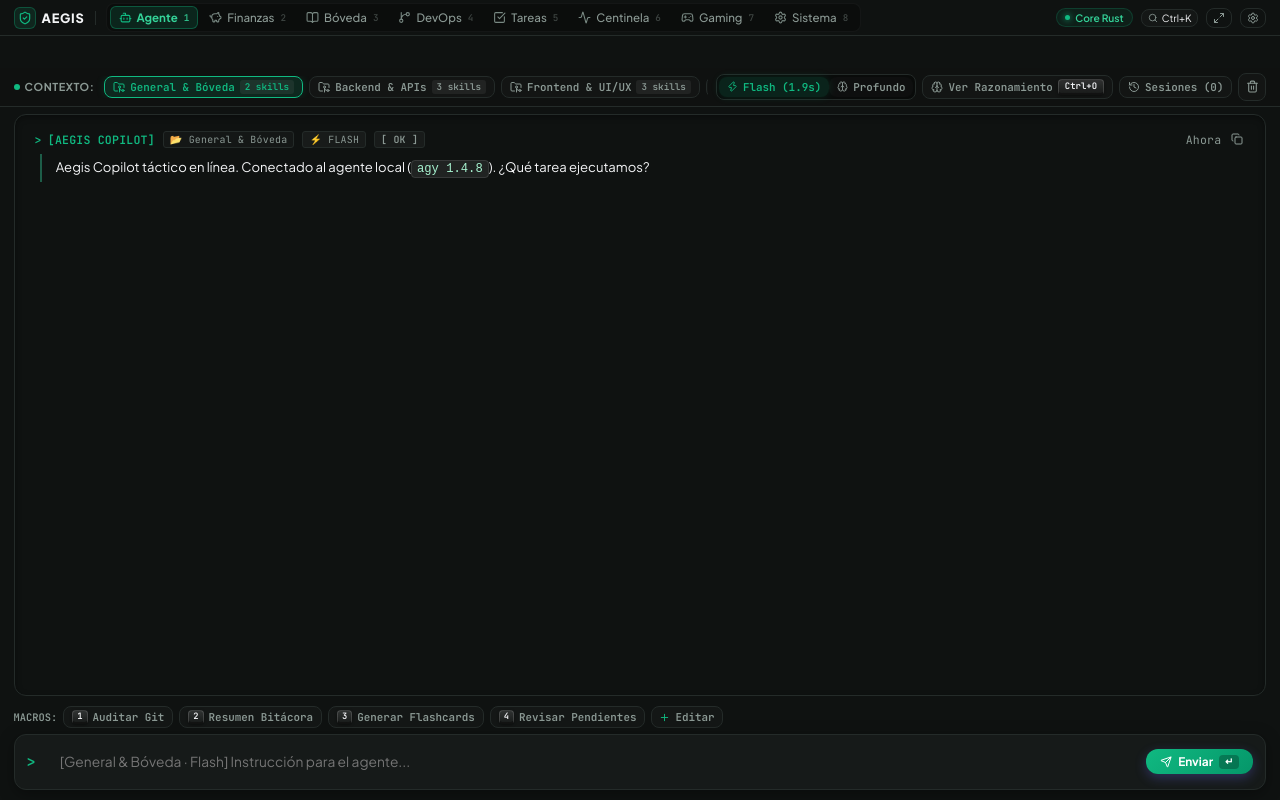
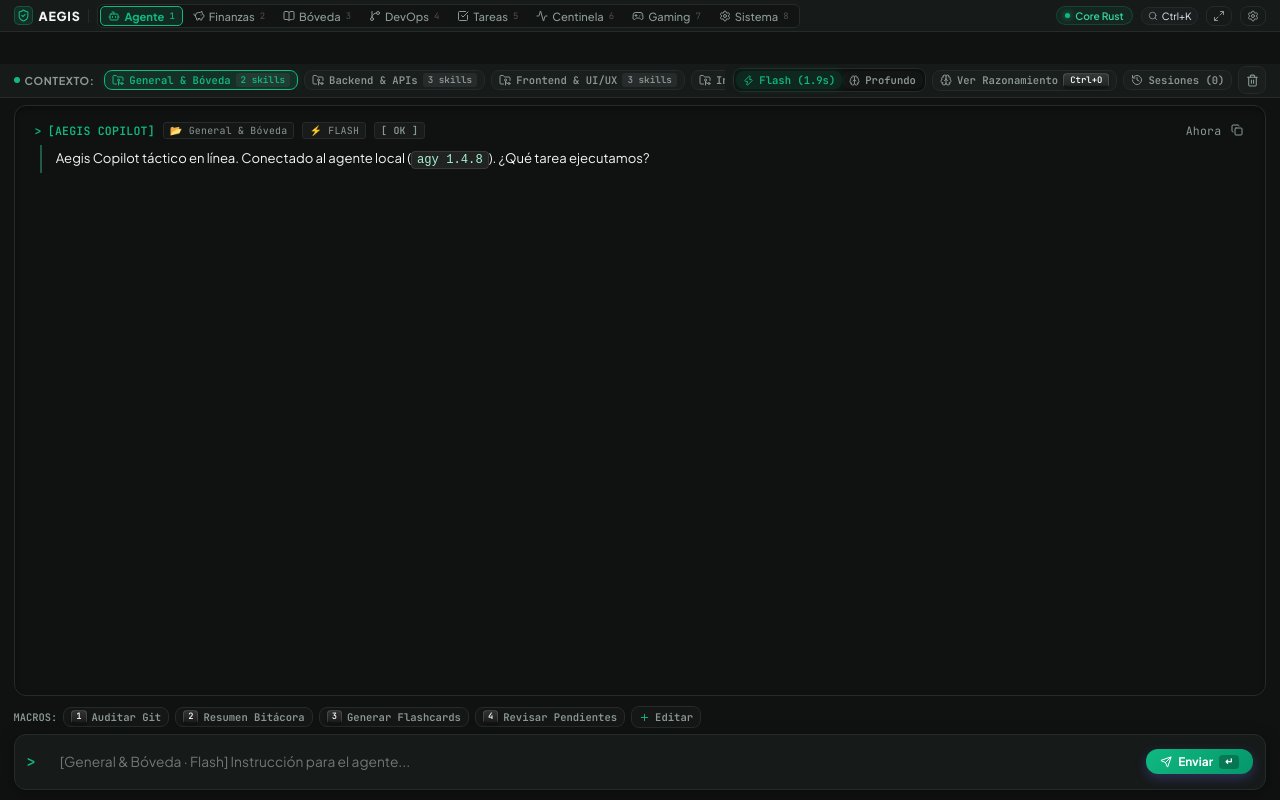
Before and after one commit to GabrielSa8/Aegis, a React (Vite) app: page / in a window 1280 px wide. Built offline with nearby package versions, Linux system fonts and the light colour scheme.

Commit message:
style(header): unify tab and context bar height to 32px zero dead space

```diff
--- a/src/components/TopHeader.jsx
+++ b/src/components/TopHeader.jsx
@@ -36,8 +36,8 @@ export default function TopHeader({
 
   return (
     <header style={{
-      height: '36px',
-      background: 'rgba(15, 18, 17, 0.96)',
+      height: '32px',
+      background: 'var(--bg-card)',
       borderBottom: '1px solid var(--border-color)',
       padding: '0 0.85rem',
       display: 'flex',
@@ -49,7 +49,7 @@ export default function TopHeader({
       gap: '8px'
     }}>
       {/* 🛡️ Brand & Segmented Navigation */}
-      <div style={{ display: 'flex', alignItems: 'center', gap: '10px', minWidth: 0 }}>
+      <div style={{ display: 'flex', alignItems: 'center', gap: '8px', minWidth: 0 }}>
         {/* Brand Logo */}
         <div
           onClick={() => onSelectTab('agent')}
@@ -63,18 +63,18 @@ export default function TopHeader({
           title="Aegis Master Cockpit"
         >
           <div style={{
-            background: 'rgba(16, 185, 129, 0.12)',
-            border: '1px solid rgba(16, 185, 129, 0.3)',
-            padding: '3px',
-            borderRadius: '6px',
+            background: 'color-mix(in srgb, var(--primary) 12%, transparent)',
+            border: '1px solid color-mix(in srgb, var(--primary) 30%, transparent)',
+            padding: '2px',
+            borderRadius: '5px',
             display: 'flex',
             alignItems: 'center',
             justifyContent: 'center'
           }}>
-            <ShieldCheck size={14} color="#10b981" />
+            <ShieldCheck size={13} color="var(--primary)" />
           </div>
           <span style={{
-            fontSize: '0.8rem',
+            fontSize: '0.78rem',
             fontWeight: 800,
             color: 'var(--text-high)',
             letterSpacing: '0.06em'
@@ -92,9 +92,9 @@ export default function TopHeader({
           alignItems: 'center',
           gap: '2px',
           background: 'rgba(0, 0, 0, 0.25)',
-          padding: '2px 3px',
-          borderRadius: '8px',
-          border: '1px solid rgba(255, 255, 255, 0.04)',
+          padding: '1px 2px',
+          borderRadius: '6px',
+          border: '1px solid var(--border-color)',
           overflowX: 'auto'
         }}>
           {tabs.map((tab) => {
@@ -108,13 +108,13 @@ export default function TopHeader({
                 style={{
                   display: 'flex',
                   alignItems: 'center',
-                  gap: '5px',
-                  padding: '3px 8px',
-                  borderRadius: '6px',
-                  background: isActive ? 'rgba(16, 185, 129, 0.14)' : 'transparent',
-                  border: isActive ? '1px solid rgba(16, 185, 129, 0.35)' : '1px solid transparent',
-                  color: isActive ? '#34d399' : 'var(--text-muted)',
-                  fontSize: '0.72rem',
+                  gap: '4px',
+                  padding: '2px 7px',
+                  borderRadius: '5px',
+                  background: isActive ? 'color-mix(in srgb, var(--primary) 14%, transparent)' : 'transparent',
+                  border: isActive ? '1px solid var(--primary)' : '1px solid transparent',
+                  color: isActive ? 'var(--primary)' : 'var(--text-muted)',
+                  fontSize: '0.7rem',
                   fontWeight: isActive ? 700 : 500,
                   cursor: 'pointer',
                   transition: 'color 0.15s ease, background 0.15s ease',
@@ -135,10 +135,10 @@ export default function TopHeader({
                   }
                 }}
               >
-                <Icon size={13} color={isActive ? '#10b981' : '#788882'} />
+                <Icon size={12} color={isActive ? 'var(--primary)' : 'var(--text-muted)'} />
                 <span>{tab.label}</span>
                 <span style={{
-                  fontSize: '0.58rem',
+                  fontSize: '0.56rem',
                   opacity: isActive ? 0.9 : 0.4,
                   fontFamily: 'var(--font-mono)',
                   marginLeft: '1px'
--- a/src/index.css
+++ b/src/index.css
@@ -1040,8 +1040,8 @@ select option:checked {
   display: flex;
   align-items: center;
   justify-content: space-between;
-  padding: 0.3rem 0.85rem;
-  background: rgba(15, 18, 17, 0.88);
+  padding: 0.15rem 0.85rem;
+  background: var(--bg-card);
   border-bottom: 1px solid var(--border-color);
   border-top: none;
   border-left: none;
@@ -1050,13 +1050,14 @@ select option:checked {
   flex-shrink: 0;
   gap: 8px;
   box-shadow: none;
+  min-height: 28px;
 }
 
 .terminal-btn {
   font-family: var(--font-mono);
-  font-size: 0.68rem;
+  font-size: 0.66rem;
   font-weight: 600;
-  padding: 3px 8px;
+  padding: 2px 7px;
   border-radius: var(--radius-sm);
   background: rgba(255, 255, 255, 0.02);
   border: 1px solid var(--border-color);
```
